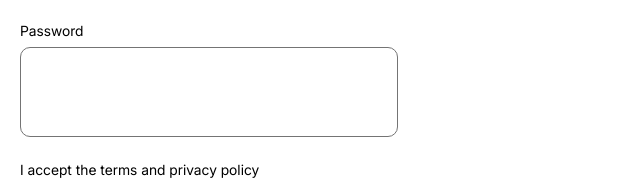
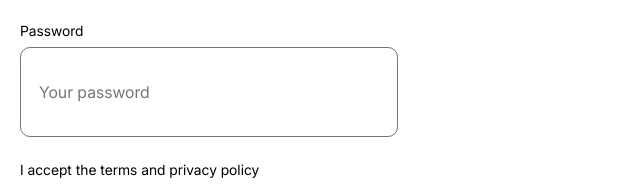
Before and after one commit to DiegoFernandoMarinL/cineCampusReact, a React (Vite) app: page /SignUp in a window 1280 px wide. Shown: the part 520-707 px from the top of the page, without its empty margins (0-640 px from the left). Built offline with nearby package versions, Linux system fonts and the light colour scheme.

Commit message:
feat: :sparkles: Validaciones antes de enviar los datos a la base mongo

```diff
--- a/src/components/SignUp.jsx
+++ b/src/components/SignUp.jsx
@@ -1,17 +1,30 @@
 import React, { useState } from 'react';
 import { useNavigate } from 'react-router-dom'
+import { validarCorreo, validarNombre, validarPassword } from '../utils/validators'
 import Star from '../storage/img/Star.svg'
 import '../styles/SignUp.css'
 
 const SignUp = () => {
+  const navigate = useNavigate();
     const [nombre, setNombre] = useState('');
     const [email, setEmail] = useState('');
-    const [pass, setpass] = useState('');
-    const navigate = useNavigate();
+    const [pass, setPass] = useState('');
+    const [error, setError] = useState('');
 
     const handleSubmit = async (e) => {
         e.preventDefault();
 
+        const errorNombre = validarNombre(nombre);
+        const errorEmail = validarCorreo(email);
+        const errorPassword = validarPassword(pass);
+
+        if (errorNombre || errorEmail || errorPassword) {
+          setError({
+            nombre: errorNombre,
+            email: errorEmail,
+            pass: errorPassword
+          });
+        } else {
           const usuario = {
             nombre,
             email,
@@ -33,11 +46,13 @@ const SignUp = () => {
             // Limpia el formulario después de enviar
             setNombre('');
             setEmail('');
-          setpass('');
+            setPass('');
             navigate('/LogIn');
           } catch (error) {
             console.error('Error al crear usuario:', error);
           }
+        }
+
     };
     return (
         <>
@@ -49,14 +64,39 @@ const SignUp = () => {
             <main>
               <section className="section__form">
                 <h1>Create account</h1>
-                    <form action="" method="post" className="login" onSubmit={handleSubmit}>
-                        <label for="">Username</label>
-                        <input type="text" placeholder="Your username" value={nombre} onChange={(e) => setNombre(e.target.value)} required/>
-                        <label for="">Email</label>
-                        <input type="email" placeholder="Your email" value={email} onChange={(e) => setEmail(e.target.value)} required/>
-                        <label for="">Password</label>
-                        <input type="password" value={pass} onChange={(e) => setpass(e.target.value)}required/>
+                <form className="login" onSubmit={handleSubmit}>
+                  <label>Username</label>
+                  <input
+                    type="text"
+                    placeholder="Your username"
+                    value={nombre}
+                    onChange={(e) => setNombre(e.target.value)}
+                    onInput={validarNombre} // Ejecutamos la validación al escribir
+                    required
+                  />
+
+                  <label>Email</label>
+                  <input
+                    type="email"
+                    placeholder="Your email"
+                    value={email}
+                    onChange={(e) => setEmail(e.target.value)}
+                    onInput={validarCorreo} // Validamos el email al escribir
+                    required
+                  />
+
+                  <label>Password</label>
+                  <input
+                    type="password"
+                    placeholder="Your password"
+                    value={pass}
+                    onChange={(e) => setPass(e.target.value)}
+                    onInput={validarPassword} // Validamos la contraseña al escribir
+                    required
+                  />
+
                   <span>I accept the terms and privacy policy</span>
+
                   <div className="button">
                     <button type="submit" className="link">Log in</button>
                   </div>
--- /dev/null
+++ b/src/utils/validators.js
@@ -0,0 +1,31 @@
+// Función que valida el formato de un correo electrónico
+
+export const validarCorreo = (e) => {
+    const input = e.target;
+    const emailRegex = /^[^\s@]+@[^\s@]+\.[^\s@]+$/;
+    if (!emailRegex.test(input.value)) {
+      input.setCustomValidity('Por favor, ingresa un correo válido');
+    } else {
+      input.setCustomValidity('');
+    }
+};
+
+// Validación del nombre
+export const validarNombre = (e) => {
+    const input = e.target;
+    if (input.value.length < 3) {
+        input.setCustomValidity('El nombre debe tener al menos 3 caracteres');
+      } else {
+        input.setCustomValidity(''); // Reinicia el mensaje de error si todo está bien
+      }
+  };
+
+ // Validación de la contraseña
+export const validarPassword = (e) => {
+    const input = e.target;
+    if (input.value.length < 6) {
+        input.setCustomValidity('La contraseña debe tener al menos 6 caracteres');
+      } else {
+        input.setCustomValidity('');
+      }
+  };
```
Also changed, not shown: 1 other file (tests, documents, lock files or other folders). Lines whose indentation alone changed are shown as unchanged.
